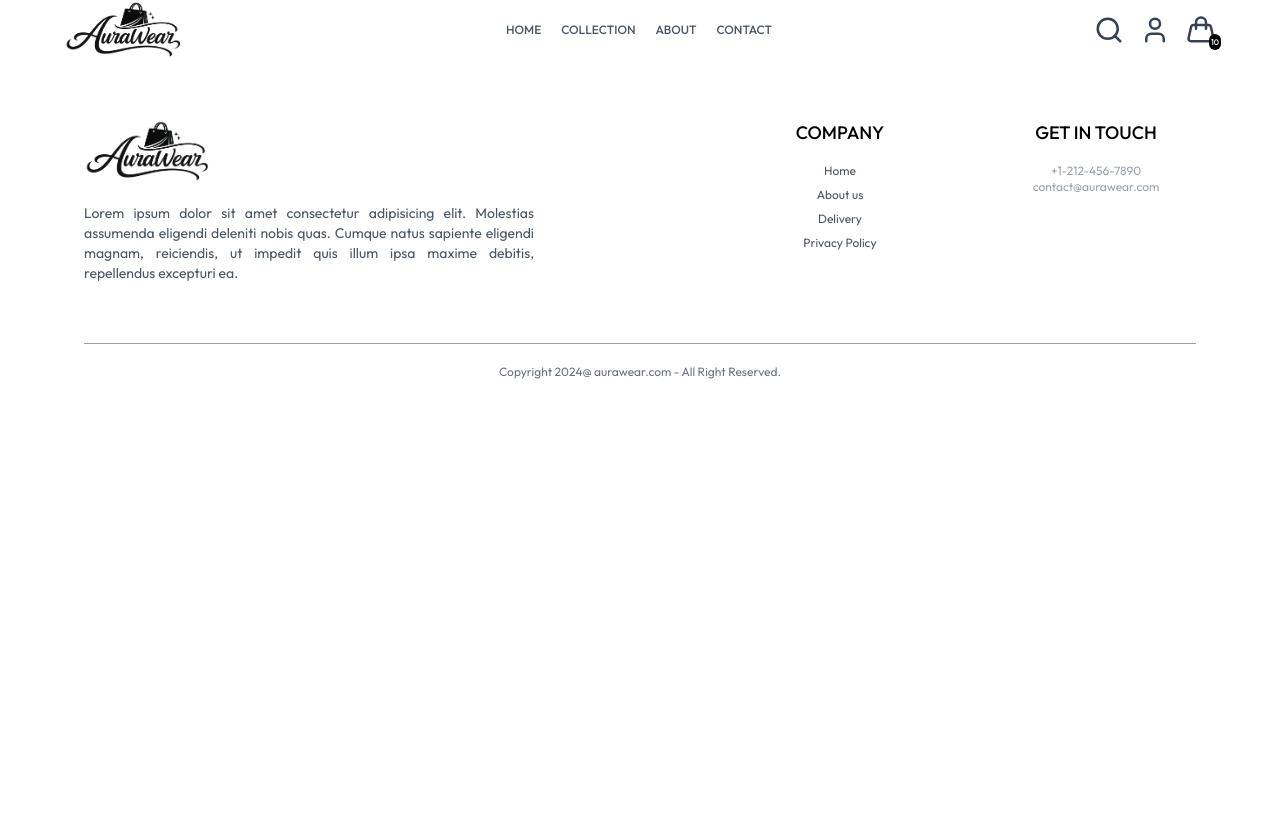
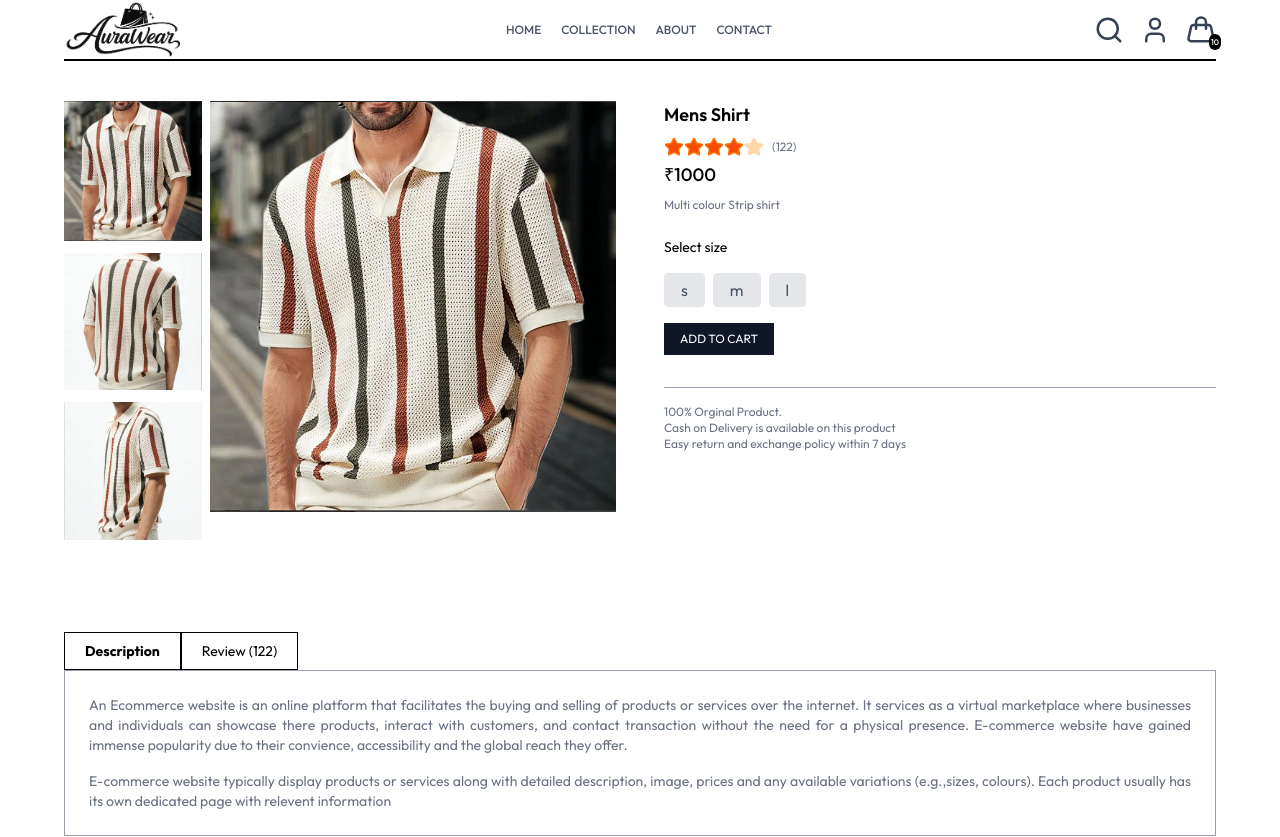
Before and after one commit to AbiyaLS/AuraWear-Ecommerce-app, a React (Vite) app in the folder frontend/: page /product/1 in a window 1280 px wide. Shown: the top 837 px of the page. Before the commit the page ends 800 px from the top, so only its background shows below. Built offline with nearby package versions, Linux system fonts and the light colour scheme; a web font is replaced by a local one.

Commit message:
feat: add product detail page with image

```diff
--- a/frontend/src/assets/assets.js
+++ b/frontend/src/assets/assets.js
@@ -1,10 +1,17 @@
 import logo from "../assets/logo.png"
 import banner_img from "../assets/banner-img.jpg"
 import b11 from "../assets/b11.png"
+import b12 from "../assets/b12.png"
+import b13 from "../assets/b13.png"
 import g11 from "../assets/g11.png"
 import m11 from "../assets/m11.png"
+import m12 from "../assets/m12.png"
+import m13 from "../assets/m13.png"
 import m21 from "../assets/m21.png"
 import w11 from "../assets/w11.png"
+import w12 from "../assets/w12.png"
+import w13 from "../assets/w13.png"
+import w14 from "../assets/w14.png"
 import w21 from "../assets/w21.png"
 import g21 from "../assets/g21.png"
 import m31 from "../assets/m31.png"
@@ -16,14 +23,18 @@ import w51 from "../assets/w51.png"
 import policy1 from "../assets/policy1.png"
 import policy2 from "../assets/policy2.png"
 import policy3 from "../assets/policy3.png"
+
 export const assets = {
    logo,
    banner_img,
    policy1,policy2,policy3,
-   b11,b21,
+   b11,b12,b13,
+   b21,
    g11,g21,
-   m11,m21,m31,m41,
-   w11,w21,w31,w41,w51
+   m11,m12,m13,
+   m21,m31,m41,
+   w11,w12,w13,w14,
+   w21,w31,w41,w51
 }
 
 export const products = [
@@ -32,7 +43,7 @@ export const products = [
         name: "Mens Shirt",
         description: "Multi colour Strip shirt",
         price: 1000,
-        image: [m11],
+        image: [m11,m12,m13],
         category: "Men",
         subCategory: "Topwear",
         size: ["s","m","l"],
@@ -44,7 +55,7 @@ export const products = [
         name: "Dress",
         description: "Laced Dress",
         price: 899,
-        image: [w11],
+        image: [w11,w12,w13,w14],
         category: "Women",
         subCategory: "Dresses",
         size: ["s","m","l"],
@@ -56,7 +67,7 @@ export const products = [
         name: "Short & Shirt set",
         description: "Beautiful set for boys",
         price: 1500,
-        image: [b11],
+        image: [b11,b12,b13],
         category: "Kids",
         subCategory: "Sets",
         size: ["s","m","l"],
--- a/frontend/src/components/BestSeller.jsx
+++ b/frontend/src/components/BestSeller.jsx
@@ -24,7 +24,7 @@ export default function BestSeller() {
                    <ProductItem
                         key={item._id}
                         id={item._id}
-                        image={item.image}
+                        image={item.image[0]}
                         name={item.name}
                         price={item.price}
                     />
--- a/frontend/src/components/LatestCollection.jsx
+++ b/frontend/src/components/LatestCollection.jsx
@@ -25,7 +25,7 @@ export default function LatestCollection() {
                 <ProductItem
                     key={index}
                     id={item._id}
-                    image={item.image}
+                    image={item.image[0]}
                     name={item.name}
                     price={item.price}
                 />
--- a/frontend/src/index.css
+++ b/frontend/src/index.css
@@ -13,6 +13,10 @@ a.active hr{
   font-style: normal;
 }
 
+::-webkit-scrollbar{
+    display: none;
+}
+
 @media (max-width: 640px){
     a.active{
         background-color: black;
--- a/frontend/src/pages/Collection.jsx
+++ b/frontend/src/pages/Collection.jsx
@@ -139,7 +139,7 @@ export default function Collection() {
               <ProductItem
               key={index}
               id={item._id}
-              image={item.image}
+              image={item.image[0]}
               name={item.name}
               price={item.price}
               />
--- a/frontend/src/pages/Product.jsx
+++ b/frontend/src/pages/Product.jsx
@@ -1,9 +1,98 @@
-import React from 'react'
+import React, { useContext, useEffect, useState } from 'react'
+import { useParams } from 'react-router-dom'
+import { ShopContext } from '../context/ShopContext'
+import { Star } from 'lucide-react'
 
 export default function Product() {
-  return (
-    <div>
+  const { productId } = useParams()
+  const { products,currency } = useContext(ShopContext)
+  const [ productData, setProductData ] = useState(false)
+  const [ image, setImage ] = useState("")
+  const [ size, setSize ] = useState("")
 
+  // --------------Fetch Products-------------
+  const fetchProductsData = async () => {
+    products.map((item)=>{
+      if( item._id === productId ){
+        setProductData(item)
+        setImage(item.image[0])
+        console.log(item)
+        return null
+      }
+    })
+
+  }
+
+  useEffect(()=>{
+    fetchProductsData()
+  },[productId, products])
+
+  return productData ? (
+    <div className='border-t-2 pt-10 transition-opacity ease-in duration-500 opacity-100'>
+      {/* -----------Product Data---------- */}
+      <div className='flex gap-12 sm:gap-12 flex-col sm:flex-row'>
+
+        {/* --------product Image------------- */}
+        <div className='flex-1 flex flex-col-reverse gap-3 sm:flex-row sm:gap-2'>
+          <div className='flex sm:flex-col justify-normal overflow-x-auto sm:overflow-y-scroll '>
+            {
+              productData.image.map((item,index)=>(
+                <img onClick={()=>setImage(item)}
+                className="max-w-[150px] sm:w-full sm:mb-3 flex-shrink-0 cursor-pointer" src={item} key={index} alt="" />
+              ))
+            }
+          </div>
+          <div className='w-full sm:w-[80%]'>
+            <img  className="w-full " src={image} alt="" />
+          </div>
+        </div>
+        {/* -------------Product Information--------- */}
+        <div className='flex-1'>
+          <h1 className='text-lg font-semibold mb-2'>{productData.name }</h1>
+          <div className='flex items-center mb-1'>
+            <Star className='fill-orange-600 text-orange-500 ' size={20}/>
+            <Star className='fill-orange-600 text-orange-500 ' size={20}/>
+            <Star className='fill-orange-600 text-orange-500 ' size={20}/>
+            <Star className='fill-orange-600 text-orange-500 ' size={20}/>
+            <Star className='fill-orange-200 text-orange-200 ' size={20}/>
+            <p className='ml-2 text-gray-500 text-xs'>(122)</p>
+          </div>
+          <h2 className='text-lg font-medium'>{currency}{productData.price}</h2>
+          <p className='text-xs text-gray-500 my-2'>{productData.description}</p>
+          <div className='flex flex-col gap-4 my-4'>
+            <p className='mt-2 text-sm'>Select size</p>
+             <div className='flex gap-2'>
+              {productData.size.map((item, index)=>(
+                <button onClick={()=>setSize(item)} key={index} className={`${item === size ? "border-gray-800" : "border-gray-200"} border bg-gray-200 py-1 px-4 rounded-sm text-gray-600 cursor-pointer`}>
+                  {item}
+                  </button>
+              ))}
+             </div>
+          </div>
+          <button className='bg-gray-900 text-white px-4 text-xs py-2 mb-8 active:bg-gray-700'>ADD TO CART</button>
+          <hr className='text-gray-400' />
+          <div className='text-xs text-gray-500 mt-4'>
+            <p>100% Orginal Product.</p>
+            <p>Cash on Delivery is available on this product</p>
+            <p>Easy return and exchange policy within 7 days</p>
+          </div>
+         </div>
+       </div>
+         {/*---------------Description and Review----------------  */}
+         <div className='mt-20'>
+          <div className='flex'>
+            <b className='border px-5 py-2 text-sm'>Description</b>
+            <p className='border px-5 py-2 text-sm'>Review (122)</p>
+          </div>
+          <div className='flex flex-col gap-4 px-6 py-6 text-sm text-gray-500 border border-gray-400'>
+            <p className='text-justify'>An Ecommerce website is an online platform that facilitates the buying and selling of products or services over the internet. It services as a virtual marketplace where businesses and individuals can showcase there products, interact with customers, and contact  transaction without the need for a physical presence. E-commerce website have gained immense popularity due to their convience, accessibility and the global reach they offer.</p>
+            <p className='text-justify'>E-commerce website typically display products or services along with detailed description, image, prices and any available variations (e.g.,sizes, colours). Each product usually has its own dedicated page with relevent information</p>
+
+          </div>
+
+         </div>
     </div>
-  )
+  ) : <div className='opacity-0'>
+
+  </div>
 }
```
